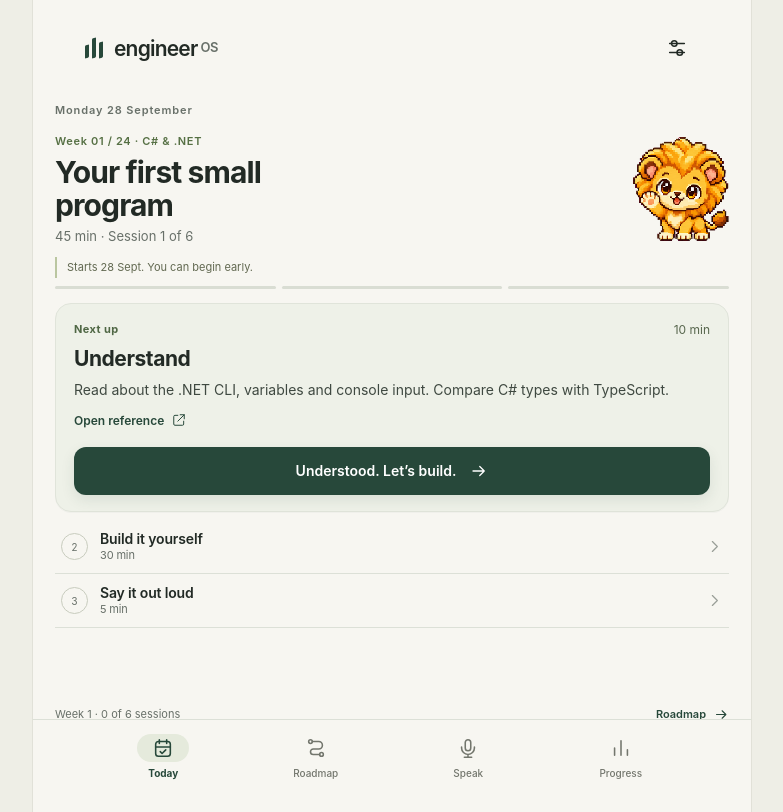
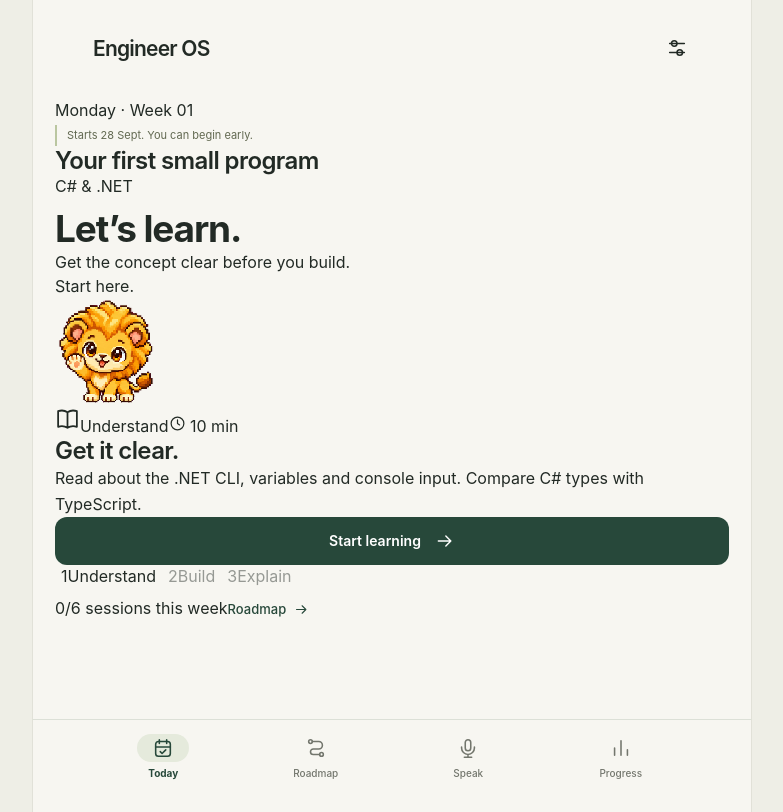
Before and after one commit to samuelNe-Dev/engineer-os, a React (Vite) app: page / in a window 1280 px wide. Shown: the whole page, without its empty margins (248-1031 px from the left). Built offline with nearby package versions, Linux system fonts and the light colour scheme.

Commit message:
feat: redesign core flows around premium state-driven UX

```diff
--- a/src/App.tsx
+++ b/src/App.tsx
@@ -136,12 +136,10 @@ export default function App() {
           }}
           aria-label="Engineer OS home"
         >
-          <span className="brand-symbol">
-            <span />
-            <span />
+          <span className="brand-leaf" aria-hidden="true">
             <span />
           </span>
-          engineer<span className="brand-os">OS</span>
+          <span className="brand-name">Engineer OS</span>
         </a>
         <button
           className="icon-button"
@@ -299,80 +297,91 @@ function Today({
   const done = isComplete(progress)
   const next = steps.find((step) => !progress[step]) ?? null
   const [chosen, setChosen] = useState<Step | null>(next)
-  useEffect(
-    () =>
-      setChosen(
-        steps.find((step) => !state.sessions[sessionId(week, day)]?.[step]) ??
-          null,
-      ),
-    [week, day, state.sessions],
-  )
+  const [engaged, setEngaged] = useState<Step | null>(null)
+
+  useEffect(() => {
+    const nextStep =
+      steps.find((step) => !state.sessions[sessionId(week, day)]?.[step]) ?? null
+    setChosen(nextStep)
+    setEngaged(null)
+  }, [week, day, state.sessions])
+
   const active = chosen ?? next
   const date = addDays(state.startDate, week * 7 + day)
   const weekDone = Array.from({ length: 6 }, (_, d) =>
     isComplete(state.sessions[sessionId(week, d)]),
   ).filter(Boolean).length
   const completedSteps = steps.filter((step) => progress[step]).length
-  const names = {
-    learn: 'Understand',
-    build: 'Build it yourself',
-    speak: 'Say it out loud',
+
+  const stage = {
+    learn: {
+      label: 'Understand',
+      hero: 'Let’s learn.',
+      sub: 'Get the concept clear before you build.',
+      bubble: 'Start here.',
+      title: 'Get it clear.',
+      icon: 'book',
+      minutes: data.learnMinutes,
+      copy: data.learn,
+      start: 'Start learning',
+      finish: 'Got it. Let’s build.',
+      mood: 'wave' as const,
+    },
+    build: {
+      label: 'Build',
+      hero: 'Let’s build.',
+      sub: 'Hands-on practice makes the concept real.',
+      bubble: 'Build mode.',
+      title: 'Apply it yourself.',
+      icon: 'code',
+      minutes: data.buildMinutes,
+      copy: data.build,
+      start: 'Start building',
+      finish: 'Built it. Let’s explain.',
+      mood: 'focus' as const,
+    },
+    speak: {
+      label: 'Explain',
+      hero: 'Let’s explain.',
+      sub: 'Say it clearly to make it stick.',
+      bubble: 'You’ve got this.',
+      title: 'Say it clearly.',
+      icon: 'speak',
+      minutes: 5,
+      copy: communication[week][1],
+      start: 'Start speaking',
+      finish: 'Start speaking',
+      mood: 'waiting' as const,
+    },
   }
-  const minutes = {
-    learn: data.learnMinutes,
-    build: data.buildMinutes,
-    speak: 5,
+
+  const currentStage = active ? stage[active] : null
+
+  function complete(step: Step) {
+    update((s) => setStep(s, id, step, true))
+    setEngaged(null)
   }
-  const copy = {
-    learn: data.learn,
-    build: data.build,
-    speak: communication[week][1],
+
+  function selectStep(step: Step) {
+    if (step === active || progress[step]) {
+      setChosen(step)
+      setEngaged(null)
+    }
   }
-  const mood =
-    day === 6
-      ? 'idle'
-      : done
-        ? 'jump'
-        : active === 'build'
-          ? 'focus'
-          : active === 'speak'
-            ? 'waiting'
-            : 'wave'
-  function toggle(step: Step) {
-    update((s) => setStep(s, id, step, !progress[step]))
-  }
 
   return (
-    <div className="screen today-screen">
-      <div className="eyebrow page-date">
-        {dateLabel(date, { weekday: 'long', day: 'numeric', month: 'long' })}
+    <div className="screen today-screen premium-today">
+      <div className="today-context">
+        <span>
+          {dateLabel(date, { weekday: 'long' })} · Week {String(week + 1).padStart(2, '0')}
+        </span>
         {selected && (
           <button className="text-button" onClick={onToday}>
             Back to today
           </button>
         )}
       </div>
-      <section className="today-hero">
-        <div className="today-hero-copy">
-          <div className="eyebrow accent">
-            Week {String(week + 1).padStart(2, '0')} / 24 ·{' '}
-            {phases[Math.floor(week / 4)].subject}
-          </div>
-          <h1>
-            {day === 6
-              ? 'Time to recharge.'
-              : done
-                ? 'You did it.'
-                : data.title}
-          </h1>
-          <p>
-            {day === 6
-              ? 'No session today.'
-              : `${data.minutes} min · Session ${day + 1} of 6`}
-          </p>
-        </div>
-        <Leo mood={mood} size={116} />
-      </section>
+
       {!selected && current.before && (
         <div className="quiet-notice">
           Starts {dateLabel(state.startDate)}. You can begin early.
@@ -383,143 +392,176 @@ function Today({
           Your 24 weeks are complete. Revisit sessions in Roadmap.
         </div>
       )}
-      <div
-        className="today-track"
-        role="progressbar"
-        aria-label="Session steps completed"
-        aria-valuemin={0}
-        aria-valuemax={3}
-        aria-valuenow={day === 6 ? 0 : completedSteps}
-      >
-        {steps.map((step) => (
-          <span key={step} className={progress[step] ? 'filled' : ''} />
-        ))}
-      </div>
+
       {day === 6 ? (
-        <div className="today-rest">
-          <h2>Let it settle.</h2>
-          <p>
-            Rest today. If you feel like it, explain one thing you learned this
-            week to someone.
-          </p>
-          <button className="primary" onClick={onRoadmap}>
-            Explore your roadmap <Icon name="arrow" size={18} />
-          </button>
-        </div>
-      ) : (
+        <section className="premium-state premium-rest">
+          <div className="premium-state-copy">
+            <span className="premium-kicker">Rest day</span>
+            <h1>Let it settle.</h1>
+            <p>Recovery is part of getting better. One thought aloud is enough today.</p>
+          </div>
+          <div className="premium-leo-wrap">
+            <span className="leo-bubble">Recharge.</span>
+            <Leo mood="idle" size={100} />
+          </div>
+          <div className="premium-task-card">
+            <div className="premium-card-top">
+              <span className="premium-card-icon"><Icon name="book" size={24} /></span>
+              <span className="premium-pill">Reflect</span>
+              <span className="premium-time"><Icon name="clock" size={17} /> 5 min</span>
+            </div>
+            <h2>Keep one idea.</h2>
+            <p>Explain one useful thing you learned this week to yourself or someone else.</p>
+            <button className="primary" onClick={onRoadmap}>
+              Open roadmap <Icon name="arrow" size={18} />
+            </button>
+          </div>
+        </section>
+      ) : done && !active ? (
+        <section className="premium-state premium-complete" role="status">
+          <h2 className="sr-only">Session complete</h2>
+          <div className="premium-state-copy">
+            <span className="premium-kicker">Session complete</span>
+            <h1>That one’s yours.</h1>
+            <p>You understood it, built it and explained it.</p>
+          </div>
+          <div className="premium-leo-wrap">
+            <span className="leo-bubble">Nice work.</span>
+            <Leo mood="jump" size={104} />
+          </div>
+          <div className="premium-task-card premium-complete-card">
+            <span className="premium-complete-mark"><Icon name="check" size={28} /></span>
+            <h2>{data.title}</h2>
+            <p>One more capability you can use without leaning on a checklist.</p>
+            <button
+              className="primary"
+              onClick={() =>
+                day < 5 ? openSession(week, day + 1) : openSession(week, 6)
+              }
+            >
+              See the next day <Icon name="arrow" size={18} />
+            </button>
+          </div>
+        </section>
+      ) : currentStage && active ? (
         <>
-          {done && !active && (
-            <div className="today-finished" role="status">
-              <h2>Session complete</h2>
-              <p>One more thing you can understand, build and explain.</p>
-              <button
-                className="primary"
-                onClick={() =>
-                  day < 5 ? openSession(week, day + 1) : openSession(week, 6)
-                }
-              >
-                See the next day <Icon name="arrow" size={18} />
-              </button>
+          <h2 className="sr-only">{data.title}</h2>
+          <section className="premium-state">
+            <div className="premium-state-copy">
+              <span className="premium-kicker">
+                {phases[Math.floor(week / 4)].subject}
+              </span>
+              <h1>{currentStage.hero}</h1>
+              <p>{currentStage.sub}</p>
             </div>
-          )}
-          {active && (
+
+            <div className="premium-leo-wrap">
+              <span className="leo-bubble">{currentStage.bubble}</span>
+              <Leo mood={currentStage.mood} size={102} />
+            </div>
+
             <section
-              className="today-focus"
+              className="premium-task-card"
               aria-labelledby="today-focus-heading"
             >
-              <div className="focus-kicker">
-                <span className="eyebrow">
-                  {progress[active] ? 'Completed step' : 'Next up'}
+              <div className="premium-card-top">
+                <span className="premium-card-icon">
+                  <Icon name={currentStage.icon} size={25} />
                 </span>
-                <span>{minutes[active]} min</span>
+                <span className="premium-pill">{currentStage.label}</span>
+                <span className="premium-time">
+                  <Icon name="clock" size={17} /> {currentStage.minutes} min
+                </span>
               </div>
-              <h2 id="today-focus-heading">{names[active]}</h2>
-              <p className="focus-instruction">{copy[active]}</p>
-              {active === 'learn' && (
+
+              <h2 id="today-focus-heading">{currentStage.title}</h2>
+              <p className="premium-task-copy">{currentStage.copy}</p>
+
+              {engaged === active && active === 'learn' && (
                 <a
-                  className="resource-link"
+                  className="premium-inline-action"
                   href={resourceFor(week).url}
                   target="_blank"
                   rel="noreferrer"
                 >
-                  Open reference <Icon name="external" size={14} />
+                  Open reference <Icon name="external" size={15} />
                 </a>
               )}
-              {active === 'build' && (
-                <details className="focus-detail">
+
+              {engaged === active && active === 'build' && (
+                <details className="premium-detail">
                   <summary>
-                    What counts as done <Icon name="down" size={16} />
+                    Definition of done <Icon name="down" size={15} />
                   </summary>
                   <p>{data.check}</p>
-                  <ol>
-                    <li>Attempt it yourself first.</li>
-                    <li>Ask AI for a hint if stuck.</li>
-                    <li>Implement, request a review, then explain it aloud.</li>
-                  </ol>
                 </details>
               )}
+
               {active === 'speak' && (
-                <p className="framework-inline">
-                  Statement → Reason → Example → Consequence
-                </p>
+                <div className="premium-mic" aria-hidden="true">
+                  <span />
+                  <Icon name="speak" size={31} />
+                  <span />
+                </div>
               )}
-              {active === 'speak' && !progress.speak ? (
-                <button className="primary" onClick={onSpeak}>
-                  Start speaking practice <Icon name="arrow" size={18} />
+
+              {active === 'speak' ? (
+                <button className="primary premium-cta" onClick={onSpeak}>
+                  {currentStage.start} <Icon name="arrow" size={20} />
+                </button>
+              ) : engaged === active ? (
+                <button
+                  className="primary premium-cta"
+                  onClick={() => complete(active)}
+                >
+                  {currentStage.finish} <Icon name="arrow" size={20} />
                 </button>
               ) : (
                 <button
-                  className={progress[active] ? 'secondary full' : 'primary'}
-                  onClick={() => toggle(active)}
+                  className="primary premium-cta"
+                  onClick={() => setEngaged(active)}
                 >
-                  {progress[active]
-                    ? 'Mark as unfinished'
-                    : active === 'learn'
-                      ? 'Understood. Let’s build.'
-                      : 'Built it. Let’s explain.'}
-                  {!progress[active] && <Icon name="arrow" size={18} />}
+                  {currentStage.start} <Icon name="arrow" size={20} />
                 </button>
               )}
             </section>
-          )}
-          <div className="today-steps" aria-label="Session steps">
-            {steps
-              .filter((step) => step !== active)
-              .map((step) => (
+          </section>
+
+          <div
+            className="premium-stepper"
+            role="progressbar"
+            aria-label="Session steps completed"
+            aria-valuemin={0}
+            aria-valuemax={3}
+            aria-valuenow={completedSteps}
+          >
+            {steps.map((step, index) => {
+              const completeStep = progress[step]
+              const activeStep = step === active
+              return (
                 <button
                   key={step}
-                  onClick={() => setChosen(step)}
-                  className="today-step-row"
+                  className={`premium-step ${completeStep ? 'is-done' : ''} ${activeStep ? 'is-active' : ''}`}
+                  onClick={() => selectStep(step)}
+                  disabled={!completeStep && !activeStep}
                 >
-                  <span
-                    className={`task-number ${progress[step] ? 'checked' : ''}`}
-                  >
-                    {progress[step] ? (
-                      <Icon name="check" size={16} />
-                    ) : (
-                      steps.indexOf(step) + 1
-                    )}
+                  <span className="premium-step-dot">
+                    {completeStep ? <Icon name="check" size={16} /> : index + 1}
                   </span>
-                  <span>
-                    {names[step]}
-                    <small>
-                      {progress[step] ? 'Done' : `${minutes[step]} min`}
-                    </small>
-                  </span>
-                  <Icon name="chevron" size={17} />
+                  <span>{stage[step].label}</span>
                 </button>
-              ))}
+              )
+            })}
+          </div>
+
+          <div className="today-week-meta">
+            <span>{weekDone}/6 sessions this week</span>
+            <button className="text-button" onClick={onRoadmap}>
+              Roadmap <Icon name="arrow" size={15} />
+            </button>
           </div>
         </>
-      )}
-      <div className="today-bottom">
-        <span>
-          Week {week + 1} · {weekDone} of 6 sessions
-        </span>
-        <button className="text-button" onClick={onRoadmap}>
-          Roadmap <Icon name="arrow" size={15} />
-        </button>
-      </div>
+      ) : null}
     </div>
   )
 }
@@ -541,10 +583,15 @@ function Roadmap({
 
   return (
     <div className="screen roadmap-screen">
-      <header className="roadmap-hero">
-        <div>
+      <header className="roadmap-hero premium-page-hero">
+        <div className="premium-page-copy">
           <div className="eyebrow">24-week path</div>
-          <h1>Your path, at a glance.</h1>
+          <h1>Your roadmap.</h1>
+          <p>Six phases. One capability at a time.</p>
+        </div>
+        <div className="premium-page-mascot">
+          <span className="leo-bubble">Keep going.</span>
+          <Leo mood="wave" size={78} />
         </div>
         <div className="roadmap-week-badge" aria-label={`Current week ${safeCurrentWeek + 1} of 24`}>
           <strong>{String(safeCurrentWeek + 1).padStart(2, '0')}</strong>
@@ -809,10 +856,15 @@ function Speak({
     <div
       className={`screen speak-screen${started ? ' is-started' : ''}${finished ? ' is-finished' : ''}${saved ? ' is-saved' : ''}`}
     >
-      <header className="speak-header">
-        <div>
-          <div className="eyebrow">Communication practice · Week {week + 1}</div>
+      <header className="speak-header premium-page-hero">
+        <div className="premium-page-copy">
+          <div className="eyebrow">Communication · Week {week + 1}</div>
           <h1>Say it clearly.</h1>
+          <p>Structure the thought. Then give it your voice.</p>
+        </div>
+        <div className="premium-page-mascot">
+          <span className="leo-bubble">I’m listening.</span>
+          <Leo mood={deadline ? 'focus' : 'waiting'} size={78} />
         </div>
       </header>
 
@@ -1083,9 +1135,16 @@ function Progress({
 
   return (
     <div className="screen progress-screen">
-      <header className="progress-header">
-        <div className="eyebrow">Progress</div>
-        <h1>See what’s getting stronger.</h1>
+      <header className="progress-header premium-page-hero">
+        <div className="premium-page-copy">
+          <div className="eyebrow">Progress</div>
+          <h1>See what’s getting stronger.</h1>
+          <p>Track evidence, not activity for activity’s sake.</p>
+        </div>
+        <div className="premium-page-mascot">
+          <span className="leo-bubble">Look at that.</span>
+          <Leo mood={complete > 0 ? 'jump' : 'wave'} size={78} />
+        </div>
       </header>
 
       <section className="progress-hero" aria-label="Program progress">
```
